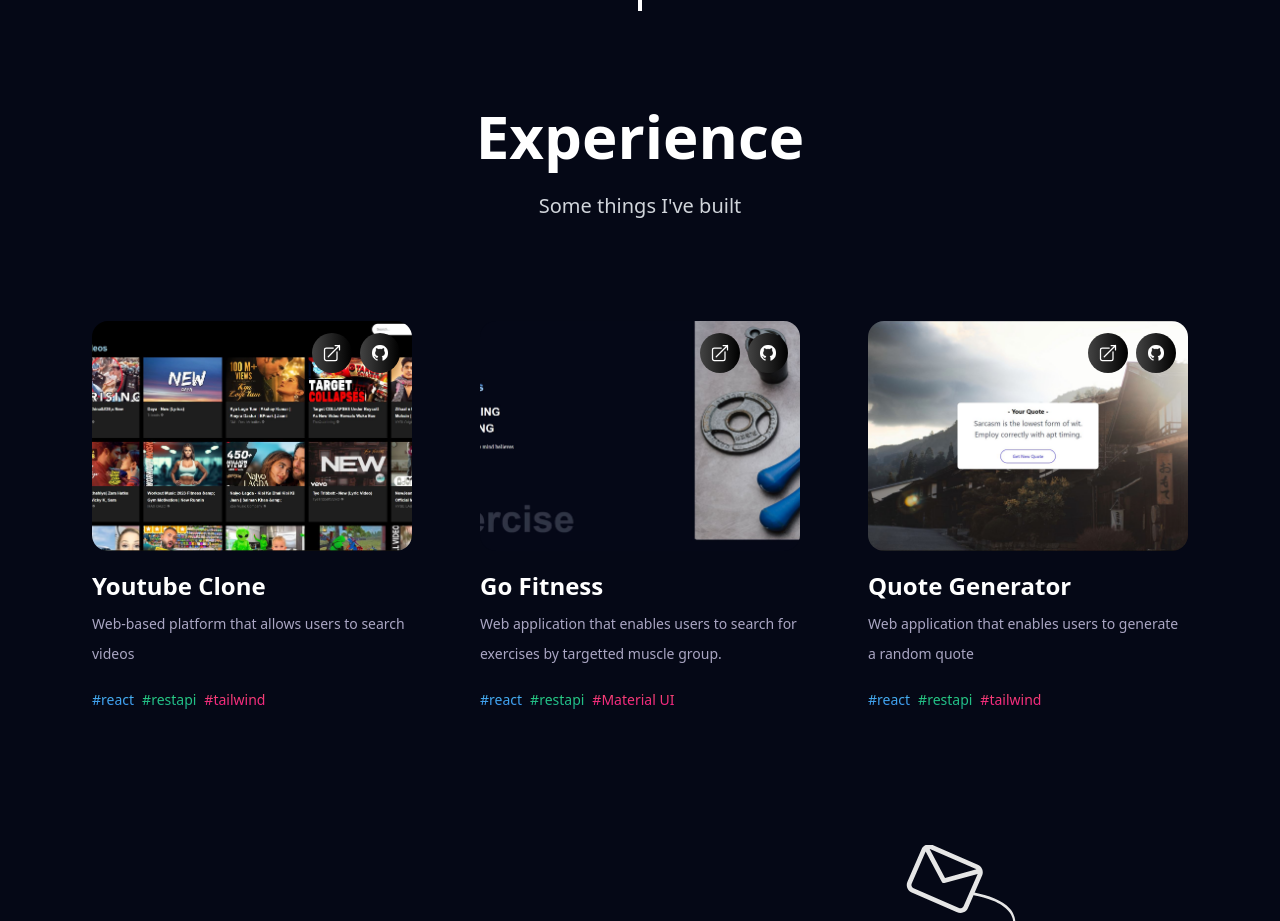
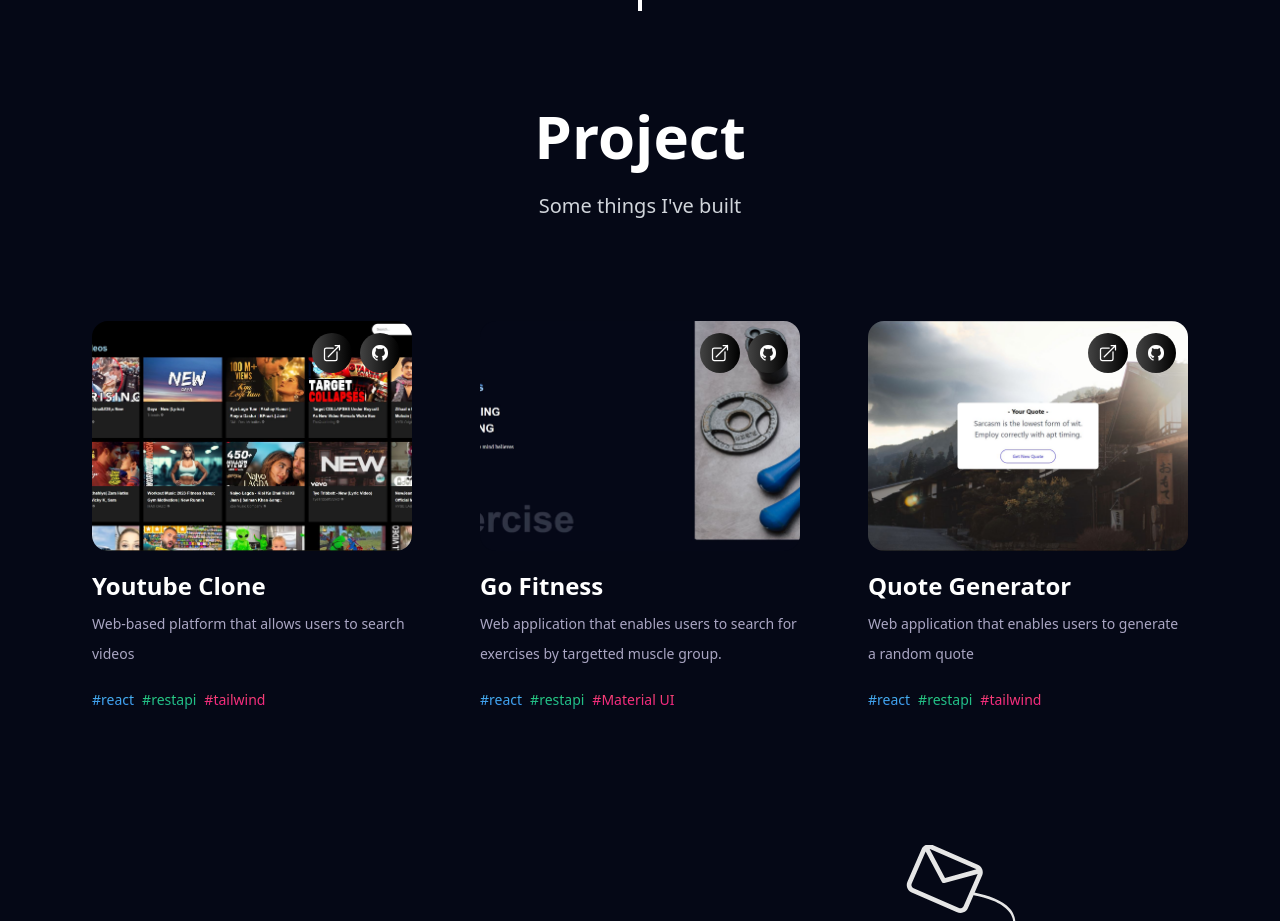
Before and after one commit to golden123799/golden-profile-v2, a React (Vite) app: page / in a window 1280 px wide. Shown: the part 4140-5061 px from the top of the page. Built offline with nearby package versions, Linux system fonts and the light colour scheme.

Commit message:
change header to project

```diff
--- a/src/components/src/Project.tsx
+++ b/src/components/src/Project.tsx
@@ -91,7 +91,7 @@ const Project = () => {
   return (
     <SectionWrapper idName={"Project"}>
       <SpringMotionDiv direction={"up"} delay={0.3} duration={0.75}>
-        <SectionHeadText text="Experience"></SectionHeadText>
+        <SectionHeadText text="Project"></SectionHeadText>
 
         <p className="text-center text-gray-300">Some things I've built</p>
       </SpringMotionDiv>
```
